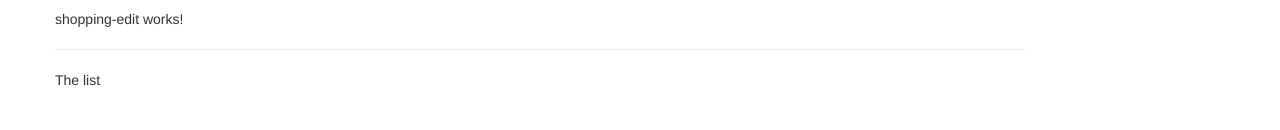
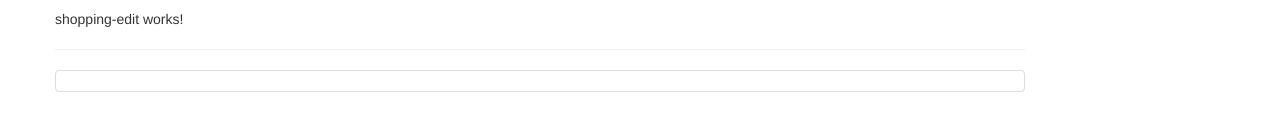
Before and after one commit to isaaclopinho/angular-first-app, an Angular app: page / in a window 1280 px wide. Shown: the part 482-612 px from the top of the page. Built offline with nearby package versions, Linux system fonts and the light colour scheme.

Commit message:
Creating an Ingredient

```diff
--- /dev/null
+++ b/src/app/shared/ingredient.model.ts
@@ -0,0 +1,5 @@
+export class Ingredient {
+    constructor(public name: string, public amount: number){
+
+    }
+}
--- a/src/app/shopping-list/shopping-list.component.html
+++ b/src/app/shopping-list/shopping-list.component.html
@@ -2,6 +2,6 @@
     <div class="col-xs-10">
         <app-shopping-edit></app-shopping-edit>
         <hr>
-        <p>The list</p>
+        <ul class="list-group"><a href="#" class="list-group-item" style="cursor: pointer;"></a></ul>
     </div>
 </div>
--- a/src/app/shopping-list/shopping-list.component.ts
+++ b/src/app/shopping-list/shopping-list.component.ts
@@ -7,6 +7,8 @@ import { Component, OnInit } from '@angular/core';
 })
 export class ShoppingListComponent implements OnInit {
 
+  ingredients = [];
+
   constructor() { }
 
   ngOnInit(): void {
```
